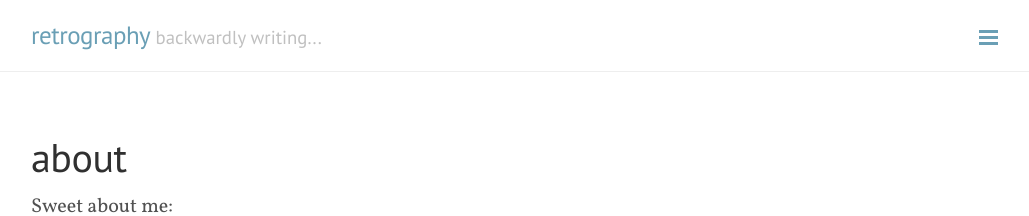
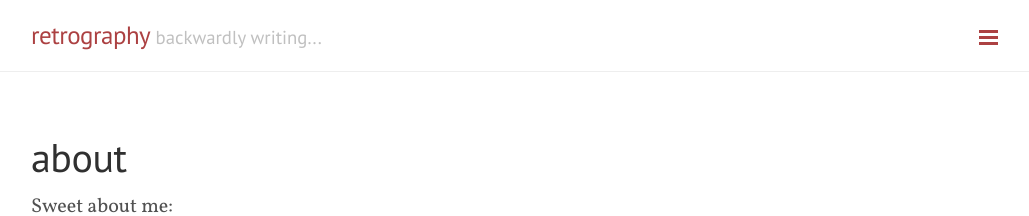
Before and after one commit to retrography/retrography.github.io, a Jekyll site: the page built from about.markdown, in a window 1280 px wide. Shown: the top 216 px of the page, without its empty margins (249-1278 px from the left). Built offline with Jekyll 4.4.1, drawn with Linux system fonts in a browser that asks for light colours; Markdown is read by kramdown in place of the engine named in the settings.

Commit message:
Update default.html

```diff
--- a/_layouts/default.html
+++ b/_layouts/default.html
@@ -3,7 +3,7 @@
 
   {% include head.html %}
 
-  <body class="layout-reverse sidebar-overlay theme-base-0d">
+  <body class="layout-reverse sidebar-overlay theme-base-08">
 
     {% include sidebar.html %}
 
```
